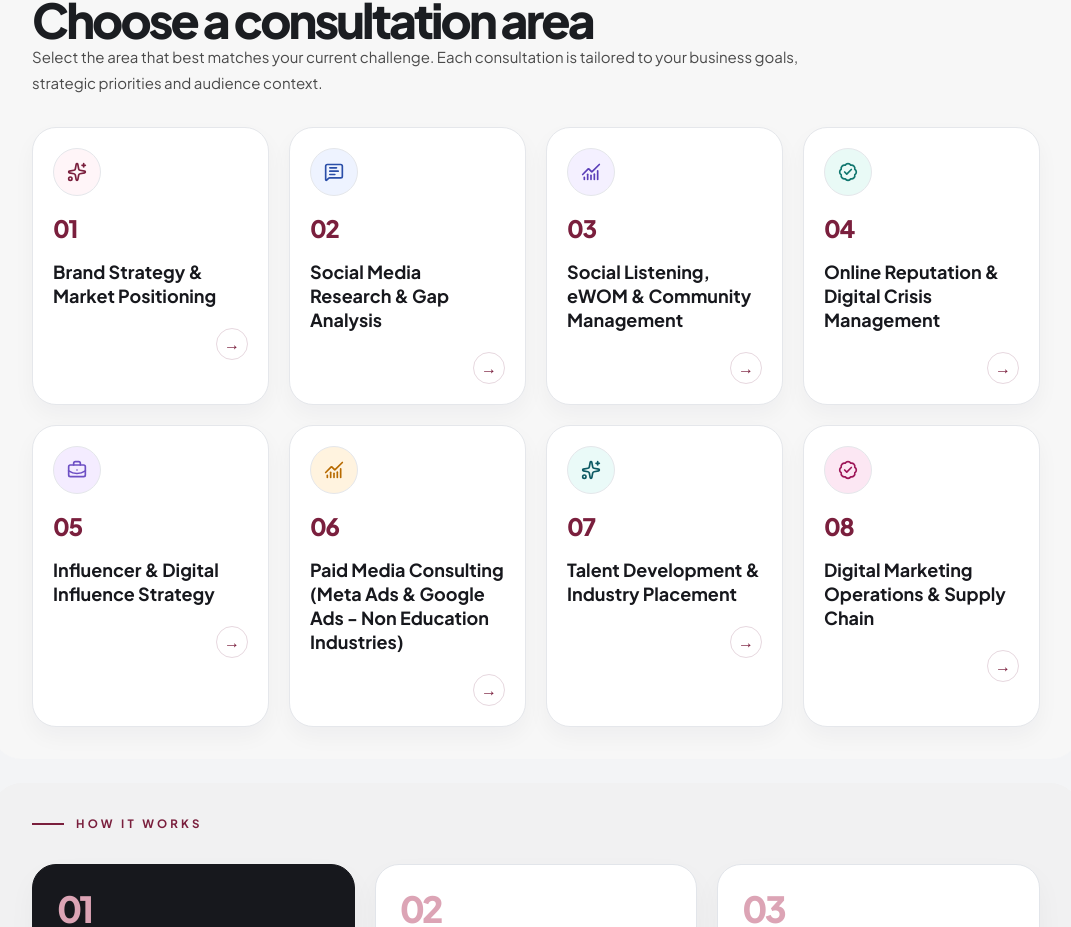
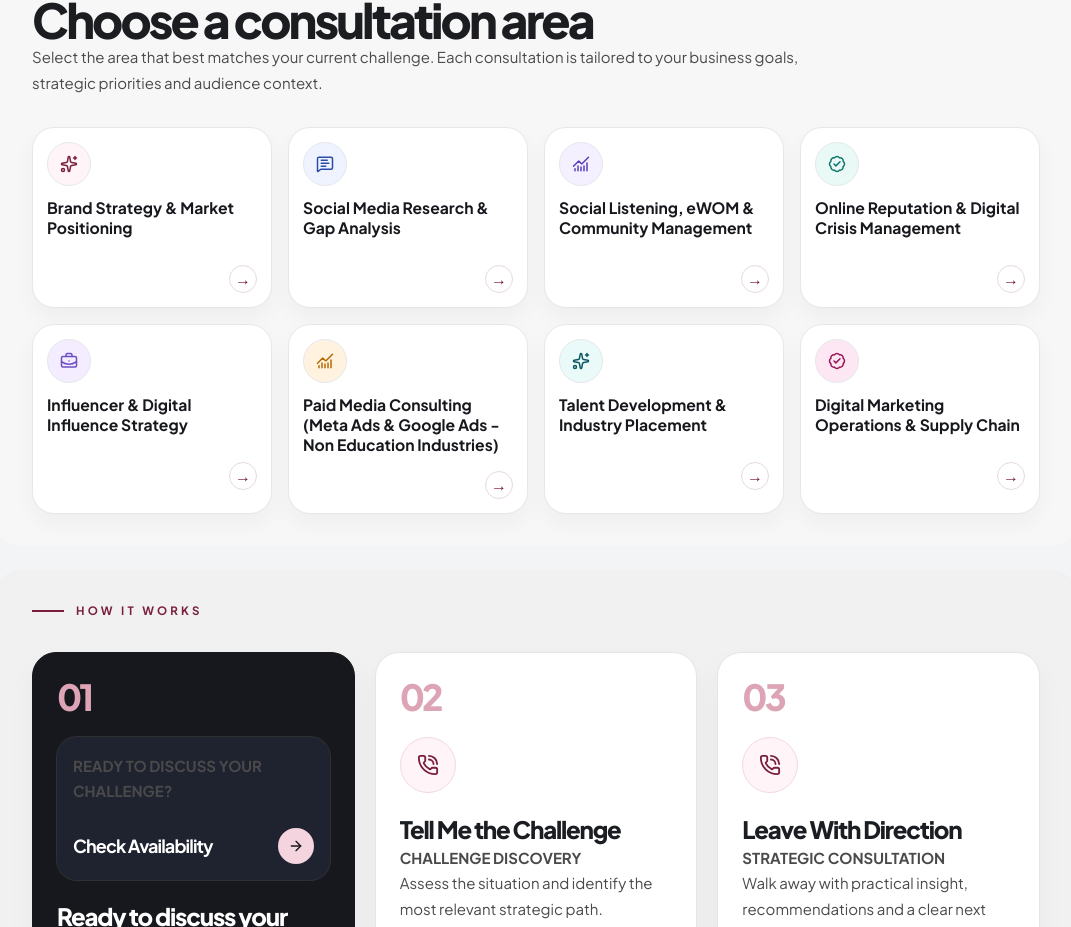
Before and after one commit to chanugiw/nadee-s-landing-page, a React (Vite) app: page /contact in a window 1280 px wide. Shown: the part 654-1581 px from the top of the page, without its empty margins (104-1175 px from the left). Built offline with nearby package versions, Linux system fonts and the light colour scheme; a web font is replaced by a local one.

Commit message:
Refactor consultation areas layout for improved styling and responsiveness

```diff
--- a/src/pages/ContactPage.jsx
+++ b/src/pages/ContactPage.jsx
@@ -105,16 +105,15 @@ const ContactPage = () => {
           Select the area that best matches your current challenge. Each consultation is tailored to your business goals, strategic priorities and audience context.
         </p>
 
-        <div className="mt-8 grid gap-5 max-[768px]:mt-5 max-[768px]:gap-3 md:grid-cols-2 xl:grid-cols-4">
-          {consultationAreas.map(({ icon: Icon, title, accent }, index) => (
-            <div key={title} className="rounded-[24px] border border-[#e5e7eb] bg-white p-5 shadow-[0_10px_22px_rgba(15,23,42,0.04)] transition-transform hover:-translate-y-1 max-[768px]:p-4">
-              <div className={`mb-4 flex h-12 w-12 items-center justify-center rounded-full border ${accent} max-[768px]:h-10 max-[768px]:w-10`}>
-                <Icon size={20} />
+        <div className="mt-8 grid gap-4 max-[768px]:mt-5 max-[768px]:gap-3 md:grid-cols-2 xl:grid-cols-4">
+          {consultationAreas.map(({ icon: Icon, title, accent }) => (
+            <div key={title} className="rounded-[22px] border border-[#e5e7eb] bg-white p-3.5 shadow-[0_10px_22px_rgba(15,23,42,0.04)] transition-transform hover:-translate-y-1 max-[768px]:p-3">
+              <div className={`mb-3 flex h-11 w-11 items-center justify-center rounded-full border ${accent} max-[768px]:h-10 max-[768px]:w-10`}>
+                <Icon size={18} />
               </div>
-              <div className="mb-4 text-2xl font-black tracking-[-0.06em] text-[#7A1F3D] max-[768px]:mb-3 max-[768px]:text-xl">0{index + 1}</div>
-              <h3 className="text-lg font-bold leading-6 text-[#17181d] max-[768px]:text-[0.96rem] max-[768px]:leading-5">{title}</h3>
-              <div className="mt-5 flex justify-end max-[768px]:mt-4">
-                <span className="inline-flex h-8 w-8 items-center justify-center rounded-full border border-[#e7d8df] text-[#7A1F3D] max-[768px]:h-7 max-[768px]:w-7">→</span>
+              <h3 className="min-h-[3.2rem] text-[0.98rem] font-bold leading-5 text-[#17181d] max-[768px]:min-h-[2.8rem] max-[768px]:text-[0.9rem] max-[768px]:leading-4">{title}</h3>
+              <div className="mt-4 flex justify-end max-[768px]:mt-3">
+                <span className="inline-flex h-7 w-7 items-center justify-center rounded-full border border-[#e7d8df] text-[#7A1F3D] max-[768px]:h-6 max-[768px]:w-6">→</span>
               </div>
             </div>
           ))}
```
